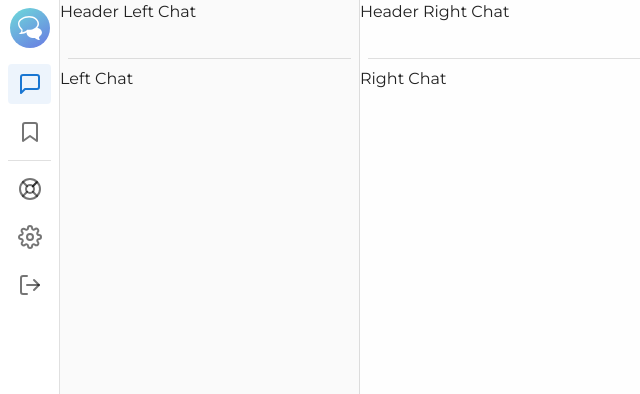
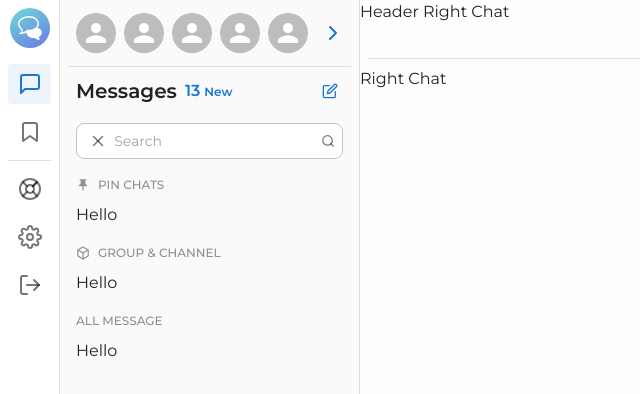
Before and after one commit to DawnGate/chat-app, a Next.js app: page /chat in a window 1280 px wide. Shown: the top 394 px of the page, without its empty margins (0-640 px from the left). Built offline with nearby package versions, Linux system fonts and the light colour scheme.

Commit message:
[dev][feat] left chat skeleton part 1

```diff
--- a/package.json
+++ b/package.json
@@ -14,6 +14,7 @@
     "@emotion/react": "^11.11.1",
     "@emotion/styled": "^11.11.0",
     "@hookform/resolvers": "^3.1.1",
+    "@mui/icons-material": "^5.14.1",
     "@mui/material": "^5.14.0",
     "@types/node": "20.4.1",
     "@types/react": "18.2.14",
--- a/src/app/chat/layout.tsx
+++ b/src/app/chat/layout.tsx
@@ -2,16 +2,9 @@
 
 import { ReactNode, useState } from 'react';
 
-import type { Metadata } from 'next';
-
 import Box from '@mui/material/Box';
 
 import NavBar from '@/components/Navbar';
-
-export const metadata: Metadata = {
-  title: 'Chat box - Messages',
-  description: 'Real time chat application',
-};
 
 function AppLayout({ children }: { children: ReactNode }) {
   // local state
--- a/src/app/chat/page.tsx
+++ b/src/app/chat/page.tsx
@@ -2,6 +2,8 @@ import Stack from '@mui/material/Stack';
 import Box from '@mui/material/Box';
 import CDivider from '@/components/CDivider';
 import { dividerColor } from '@/config/colors';
+import LeftChatHeader from '@/components/LeftChat/Header';
+import LeftChat from '@/components/LeftChat';
 
 const HEADER_HEIGHT = 50;
 
@@ -21,9 +23,11 @@ function ChatPage() {
           borderColor: dividerColor,
         }}
       >
-        <Box height={HEADER_HEIGHT}>Header Left Chat</Box>
+        <Box height={HEADER_HEIGHT}>
+          <LeftChatHeader />
+        </Box>
         <CDivider />
-        Left Chat
+        <LeftChat />
       </Box>
       <Box
         className="RightChat"
--- /dev/null
+++ b/src/components/LeftChat/AllMessages.tsx
@@ -0,0 +1,7 @@
+import ContentBox from './ContentBox';
+
+function AllMessages() {
+  return <ContentBox title="all message">Hello</ContentBox>;
+}
+
+export default AllMessages;
--- /dev/null
+++ b/src/components/LeftChat/ContentBox.tsx
@@ -0,0 +1,37 @@
+import { textColor } from '@/config/colors';
+import { captionTypo } from '@/config/typography';
+import { Typography } from '@mui/material';
+import Box from '@mui/material/Box';
+import React from 'react';
+
+function ContentBox({
+  children,
+  icon,
+  title,
+}: {
+  children: React.ReactNode;
+  icon?: JSX.Element;
+  title: string;
+}) {
+  return (
+    <Box>
+      <Box display="flex" gap={1} alignItems="center">
+        {icon}
+        <Typography
+          variant="caption"
+          textTransform="uppercase"
+          sx={{
+            ...captionTypo,
+            fontWeight: 500,
+            color: textColor.lighter,
+          }}
+        >
+          {title}
+        </Typography>
+      </Box>
+      <Box mt={1}>{children}</Box>
+    </Box>
+  );
+}
+
+export default ContentBox;
--- /dev/null
+++ b/src/components/LeftChat/GroupAndChannel.tsx
@@ -0,0 +1,17 @@
+import { textColor } from '@/config/colors';
+import { Box } from 'react-feather';
+
+import ContentBox from './ContentBox';
+
+function GroupAndChannel() {
+  return (
+    <ContentBox
+      title="group & channel"
+      icon={<Box color={textColor.lighter} size={14} />}
+    >
+      Hello
+    </ContentBox>
+  );
+}
+
+export default GroupAndChannel;
--- /dev/null
+++ b/src/components/LeftChat/Header.tsx
@@ -0,0 +1,28 @@
+import Avatar from '@mui/material/Avatar';
+import IconButton from '@mui/material/IconButton';
+import Stack from '@mui/material/Stack';
+import { ChevronRight } from 'react-feather';
+
+function LeftChatHeader() {
+  return (
+    <Stack
+      gap={1}
+      px={2}
+      my={1}
+      height="100%"
+      direction="row"
+      alignItems="center"
+    >
+      <Avatar />
+      <Avatar />
+      <Avatar />
+      <Avatar />
+      <Avatar />
+      <IconButton size="small" color="primary">
+        <ChevronRight />
+      </IconButton>
+    </Stack>
+  );
+}
+
+export default LeftChatHeader;
--- /dev/null
+++ b/src/components/LeftChat/PinChats.tsx
@@ -0,0 +1,24 @@
+import PushPinIcon from '@mui/icons-material/PushPin';
+import { textColor } from '@/config/colors';
+
+import ContentBox from './ContentBox';
+
+function PinChats() {
+  return (
+    <ContentBox
+      title="pin chats"
+      icon={
+        <PushPinIcon
+          sx={{
+            color: textColor.lighter,
+            fontSize: 14,
+          }}
+        />
+      }
+    >
+      Hello
+    </ContentBox>
+  );
+}
+
+export default PinChats;
--- /dev/null
+++ b/src/components/LeftChat/TextField.tsx
@@ -0,0 +1,49 @@
+import { Search, X } from 'react-feather';
+
+import TextField from '@mui/material/TextField';
+import InputAdornment from '@mui/material/InputAdornment';
+import IconButton from '@mui/material/IconButton';
+
+import { primaryColor } from '@/config/colors';
+import { inputTypo } from '@/config/typography';
+
+function SearchTextField() {
+  return (
+    <TextField
+      placeholder="Search"
+      variant="outlined"
+      fullWidth
+      sx={{
+        background: 'white',
+        caretColor: primaryColor,
+        '& fieldset': {
+          borderRadius: 2,
+        },
+        '& input': {
+          paddingY: 1,
+          textOverflow: 'ellipsis',
+          ...inputTypo,
+        },
+        '& > div': {
+          paddingX: 1,
+        },
+      }}
+      InputProps={{
+        startAdornment: (
+          <InputAdornment position="start">
+            <IconButton size="small">
+              <X size={18} />
+            </IconButton>
+          </InputAdornment>
+        ),
+        endAdornment: (
+          <InputAdornment position="end">
+            <Search size={18} />
+          </InputAdornment>
+        ),
+      }}
+    />
+  );
+}
+
+export default SearchTextField;
--- /dev/null
+++ b/src/components/LeftChat/index.tsx
@@ -0,0 +1,60 @@
+import IconButton from '@mui/material/IconButton';
+import Stack from '@mui/material/Stack';
+import Typography from '@mui/material/Typography';
+import Box from '@mui/material/Box';
+import Grid from '@mui/material/Grid';
+
+// icons
+import { Edit } from 'react-feather';
+
+// child components
+import SearchTextField from './TextField';
+import PinChats from './PinChats';
+import GroupAndChannel from './GroupAndChannel';
+import AllMessages from './AllMessages';
+
+function LeftChat() {
+  return (
+    <Box my={1} mx={2}>
+      <Grid container spacing={2}>
+        <Grid item xs={12}>
+          <Stack direction="row" justifyContent="space-between">
+            <Stack direction="row" alignItems="center">
+              <Typography variant="h6" fontWeight={600}>
+                Messages
+              </Typography>
+              <Typography
+                variant="body1"
+                color="primary"
+                fontWeight={600}
+                ml={1}
+              >
+                13
+                <Typography variant="caption" fontWeight={600} ml={0.5}>
+                  New
+                </Typography>
+              </Typography>
+            </Stack>
+            <IconButton size="small" color="primary" sx={{}}>
+              <Edit size={16} />
+            </IconButton>
+          </Stack>
+        </Grid>
+        <Grid item xs={12}>
+          <SearchTextField />
+        </Grid>
+        <Grid item xs={12}>
+          <PinChats />
+        </Grid>
+        <Grid item xs={12}>
+          <GroupAndChannel />
+        </Grid>
+        <Grid item xs={12}>
+          <AllMessages />
+        </Grid>
+      </Grid>
+    </Box>
+  );
+}
+
+export default LeftChat;
--- a/src/config/colors.ts
+++ b/src/config/colors.ts
@@ -1,3 +1,8 @@
 export const dividerColor = 'rgba(0,0,0, 0.12)';
 
-export const primaryColor = '#fff';
+export const primaryColor = '#94cce0';
+
+export const textColor = {
+  normal: '#3d3d3d',
+  lighter: '#8f8f8f',
+};
--- /dev/null
+++ b/src/config/typography.ts
@@ -0,0 +1,7 @@
+export const inputTypo = {
+  fontSize: '14px',
+};
+
+export const captionTypo = {
+  fontSize: '12px',
+};
```
Also changed, not shown: 1 other file (tests, documents, lock files or other folders).
